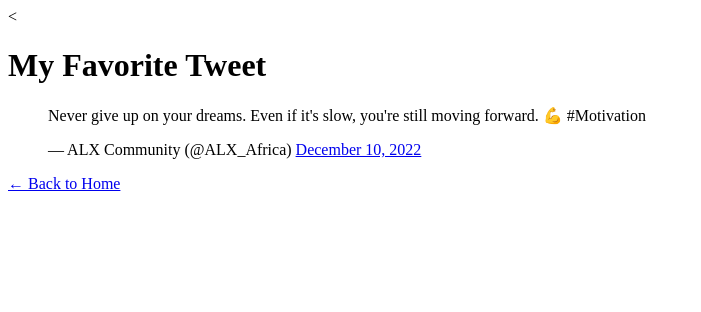
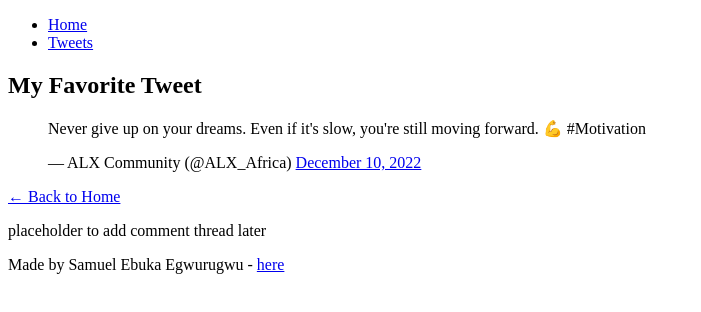
Before and after one commit to Slinkz3/My_First_Portfolio, a plain HTML site: page html_basic/tweets.html in a window 1280 px wide. Shown: the whole page, without its empty margins (0-701 px from the left). Drawn offline with Linux system fonts and the light colour scheme.

Commit message:
Add consistent layout using header, main, footer to all HTML pages

```diff
--- a/html_basic/tweets.html
+++ b/html_basic/tweets.html
@@ -5,17 +5,34 @@
     <title>My Basic HTML Page</title>
 </head>
 <body>
-    <<h1>My Favorite Tweet</h1>
+   <header>
+    <ul>
+      <li><a href="index.html">Home</a></li>
+      <li><a href="tweets.html">Tweets</a></li>
+    </ul>
+  </header>
 
-    <!-- Embedded Tweet -->
-    <blockquote class="twitter-tweet">
+  <main>
+    <article>
+      <h1>My Favorite Tweet</h1>
+
+      <blockquote class="twitter-tweet">
         <p lang="en" dir="ltr">Never give up on your dreams. Even if it's slow, you're still moving forward. 💪 #Motivation</p>
         &mdash; ALX Community (@ALX_Africa)
         <a href="https://twitter.com/ALX_Africa/status/1601626782762385408">December 10, 2022</a>
-    </blockquote>
-    <script async src="https://platform.twitter.com/widgets.js" charset="utf-8"></script>
+      </blockquote>
+      <script async src="https://platform.twitter.com/widgets.js" charset="utf-8"></script>
 
-    <!-- Link back to homepage -->
-    <p><a href="index.html">← Back to Home</a></p>
+      <p><a href="index.html">← Back to Home</a></p>
+    </article>
+
+    <aside>
+      <p>placeholder to add comment thread later</p>
+    </aside>
+  </main>
+
+  <footer>
+    <p>Made by Samuel Ebuka Egwurugwu  - <a href="https://github.com/Slinkz3/My_First_Portfolio.git" target="_blank">here</a></p>
+  </footer>
 </body>
 </html>
```
Also changed, not shown: html_basic/index.html (+19 -1 lines).
